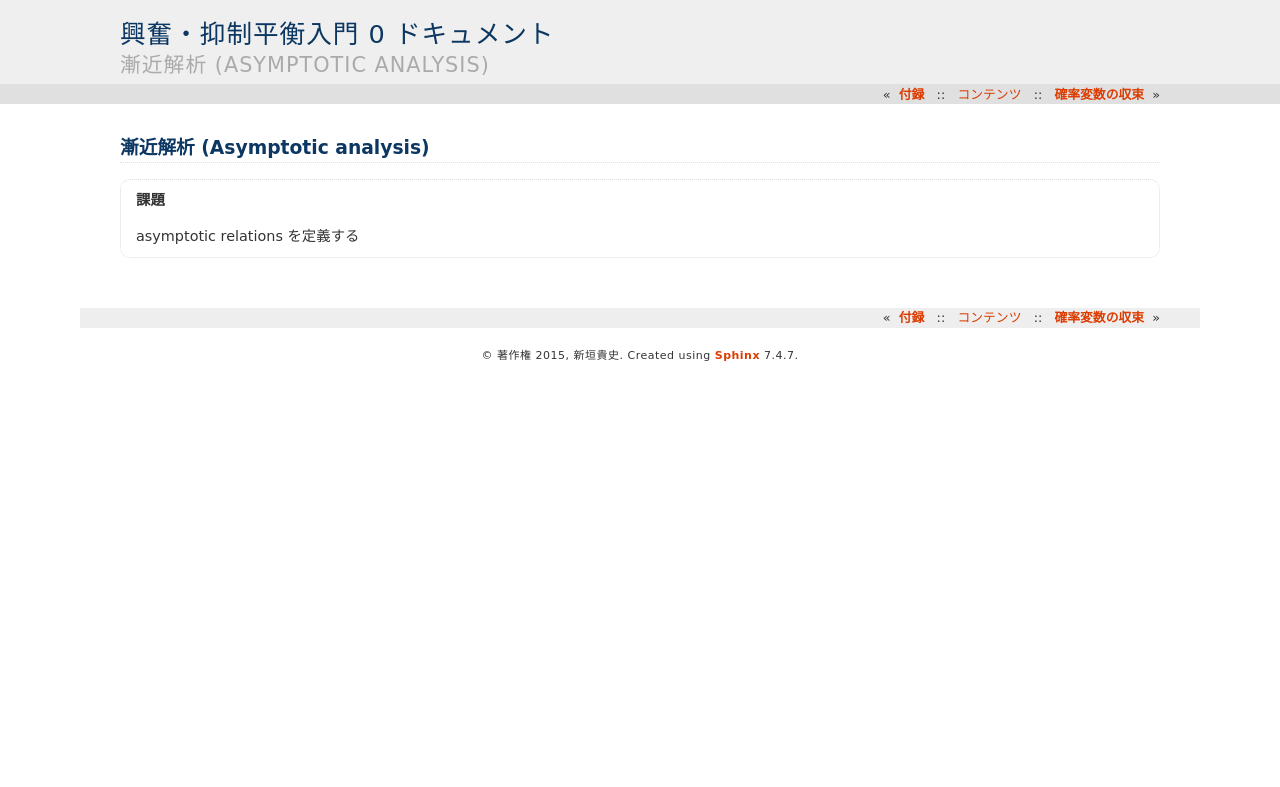
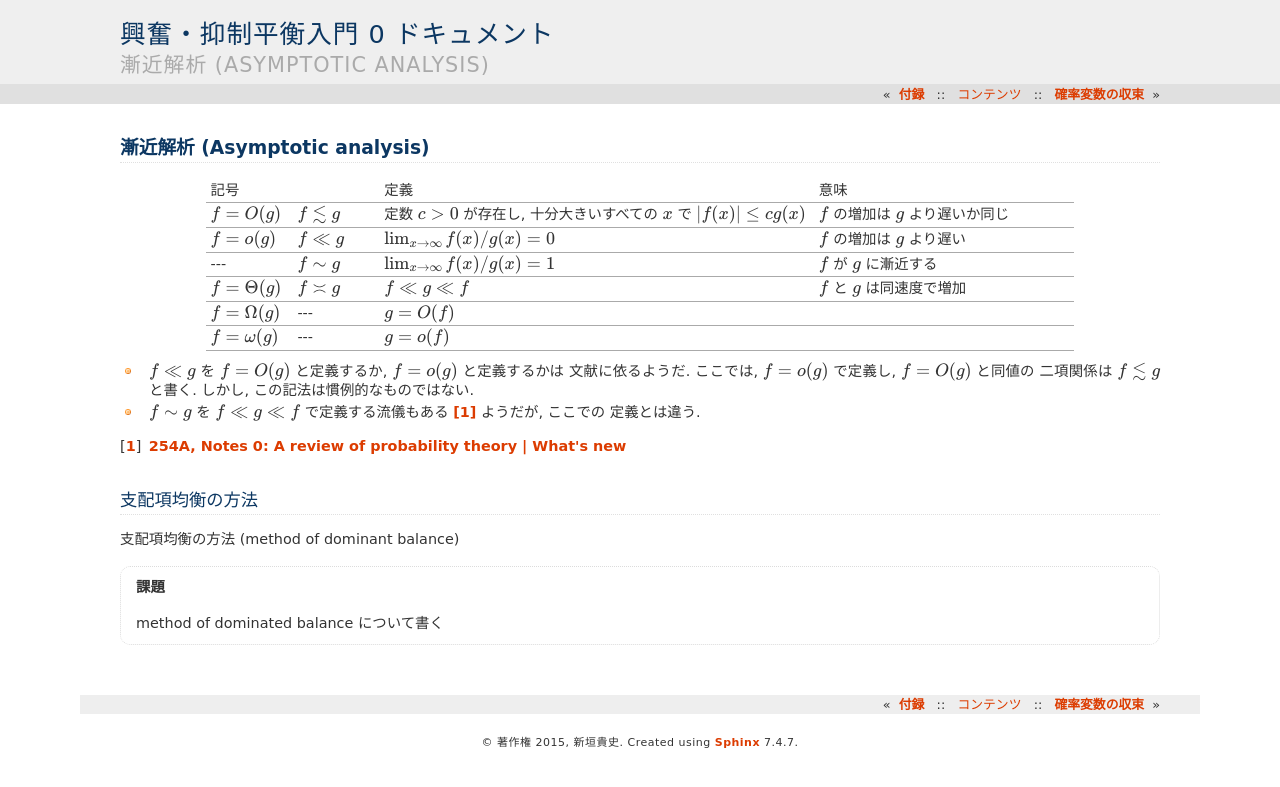
Before and after one commit to tkf/balance-tutorial-ja, a Sphinx documentation site: the page built from source/appendices/asymptotic_analysis.rst, in a window 1280 px wide. Shown: the top 787 px of the page. Built offline with Sphinx 7.4.7, drawn with Linux system fonts in a browser that asks for light colours; formulas are drawn with MathJax 3.

Commit message:
漸近解析に記号表を追加

```diff
--- a/source/appendices/asymptotic_analysis.rst
+++ b/source/appendices/asymptotic_analysis.rst
@@ -4,4 +4,56 @@
  漸近解析 (Asymptotic analysis)
 ================================
 
-.. todo:: asymptotic relations を定義する
+
+.. list-table::
+   :widths: 10 10 50 30
+
+   * - 記号
+     -
+     - 定義
+     - 意味
+   * - :math:`f = O(g)`
+     - :math:`f \lesssim g`
+     - 定数 :math:`c > 0` が存在し, 十分大きいすべての :math:`x` で
+       :math:`|f(x)| \le c g(x)`
+     - :math:`f` の増加は :math:`g` より遅いか同じ
+   * - :math:`f = o(g)`
+     - :math:`f \ll g`
+     - :math:`\lim_{x \to \infty} f(x)/g(x) = 0`
+     - :math:`f` の増加は :math:`g` より遅い
+   * - ---
+     - :math:`f \sim g`
+     - :math:`\lim_{x \to \infty} f(x)/g(x) = 1`
+     - :math:`f` が :math:`g` に漸近する
+   * - :math:`f = \Theta(g)`
+     - :math:`f \asymp g`
+     - :math:`f \ll g \ll f`
+     - :math:`f` と :math:`g` は同速度で増加
+   * - :math:`f = \Omega(g)`
+     - ---
+     - :math:`g = O(f)`
+     -
+   * - :math:`f = \omega(g)`
+     - ---
+     - :math:`g = o(f)`
+     -
+
+* :math:`f \ll g` を :math:`f = O(g)` と定義するか, :math:`f = o(g)` と定義するかは
+  文献に依るようだ.  ここでは, :math:`f = o(g)` で定義し, :math:`f = O(g)` と同値の
+  二項関係は :math:`f \lesssim g` と書く.  しかし, この記法は慣例的なものではない.
+* :math:`f \sim g` を :math:`f \ll g \ll f` で定義する流儀もある [#]_ ようだが, ここでの
+  定義とは違う.
+
+.. [#] `254A, Notes 0: A review of probability theory | What's new
+   <https://terrytao.wordpress.com/2010/01/01/254a-notes-0-a-review-of-probability-theory/>`_
+
+
+
+.. _method-of-dominant-balance:
+
+支配項均衡の方法
+================
+
+:index:`支配項均衡の方法` (:index:`method of dominant balance`)
+
+.. todo:: method of dominated balance について書く
```
